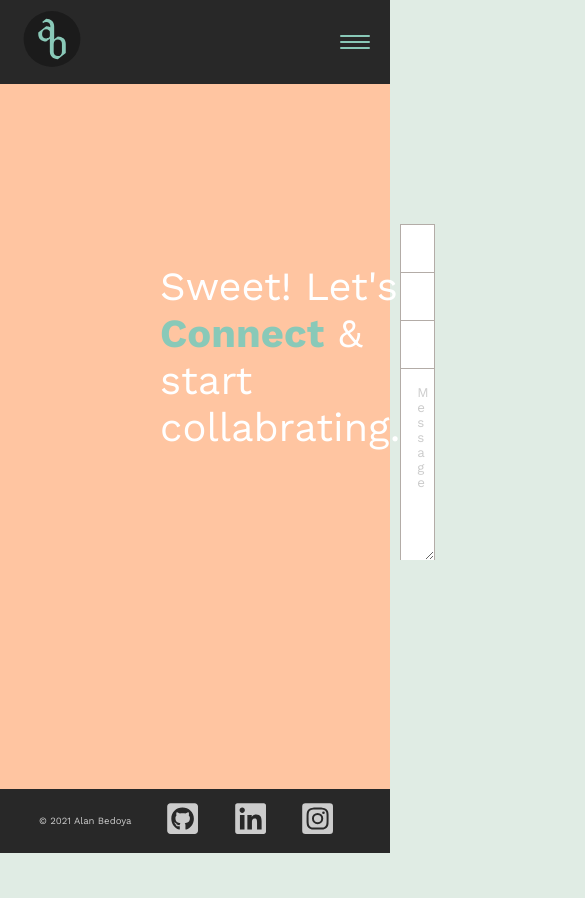
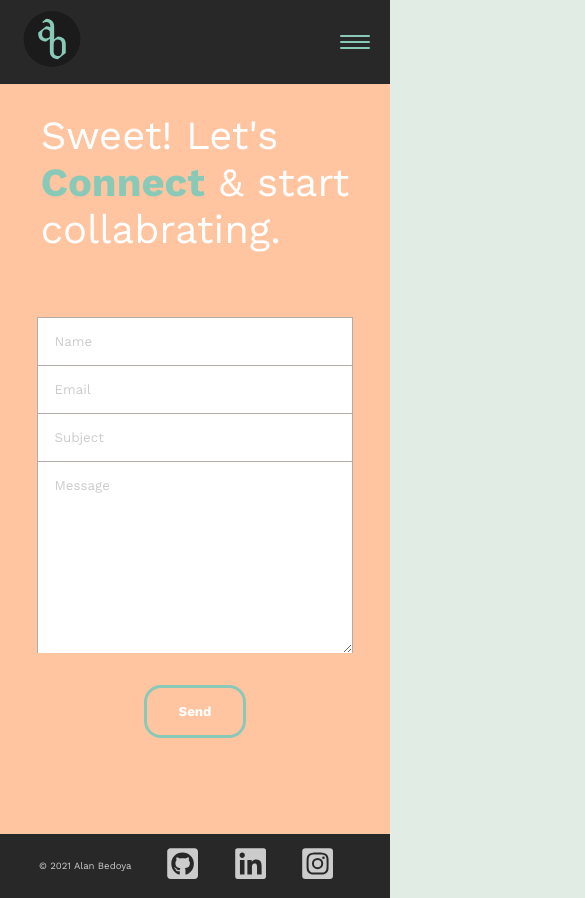
Before and after one commit to alanbedoya/portfolio2, a React (Create React App) app: page /contact in a window 390 px wide. Shown: the top 898 px of the page, 585 px wide, since content can reach past the window. Before the commit the page ends 853 px from the top, so only its background shows below. Built offline with nearby package versions, Linux system fonts and the light colour scheme; what react-alert-template-basic would draw is missing.

Commit message:
Contact me page is now fully responsive.

```diff
--- a/src/components/bannerSection.js
+++ b/src/components/bannerSection.js
@@ -58,6 +58,7 @@ const StyledBanner = styled(StyledLayout)`
     flex-direction: column;
     justify-content: center;
     justify-items: center;
+    padding-top: 7rem;
     padding-left: 1.5rem;
 
     button {
--- a/src/pages/contactMe.js
+++ b/src/pages/contactMe.js
@@ -50,7 +50,9 @@ export const ContactMe = () => {
         <input type='email' name='email' placeholder='Email' />
         <input type='text' name='subject' placeholder='Subject' />
         <textarea name='message' placeholder='Message' />
-        <button type='submit'> Send </button>
+        <StyledButton>
+          <button type='submit'> Send </button>
+        </StyledButton>
       </form>
       <Scroll />
     </StyledContact>
@@ -62,14 +64,9 @@ const StyledContact = styled(motion.div)`
   display: flex;
   align-items: center;
   justify-content: space-between;
-  padding: 4rem 10rem;
+  padding: 3rem 10rem;
   color: white;
-  padding-bottom: 100px;
-
-  @media (max-width: 1440px) {
-    min-height: 80vh;
-    padding-bottom: 138px;
-  }
+  padding-bottom: 12rem;
 
   /* .fieldLeft {
     flex-flow: row wrap;
@@ -114,7 +111,7 @@ const StyledContact = styled(motion.div)`
       }
     }
 
-    button {
+    /* button {
       font-size: 1rem;
       justify-content: center;
       align-items: center;
@@ -122,6 +119,27 @@ const StyledContact = styled(motion.div)`
       margin-top: 2vh;
       margin-left: 24vh;
       margin-bottom: 2vh;
+    } */
+  }
+
+  @media (max-width: 53em) {
+    flex-flow: column wrap;
+    padding: 7rem 1rem 6rem 1rem;
+
+    .contact-form {
+      margin-top: 4rem;
+      width: 88%;
     }
   }
+
+  @media (max-width: 90em) {
+    /* min-height: 80vh; */
+    /* padding-bottom: 138px; */
+  }
 `;
+
+const StyledButton = styled.span`
+  display: flex;
+  justify-content: center;
+  margin-top: 2rem;
+`;
--- a/src/pages/myWork.js
+++ b/src/pages/myWork.js
@@ -121,8 +121,7 @@ const StyledWork = styled(motion.div)`
   }
 
   @media (max-width: 53em) {
-    padding-left: 1rem;
-    padding-right: 1rem;
+    padding: 7rem 1rem 0 1rem;
   }
 `;
 
```
